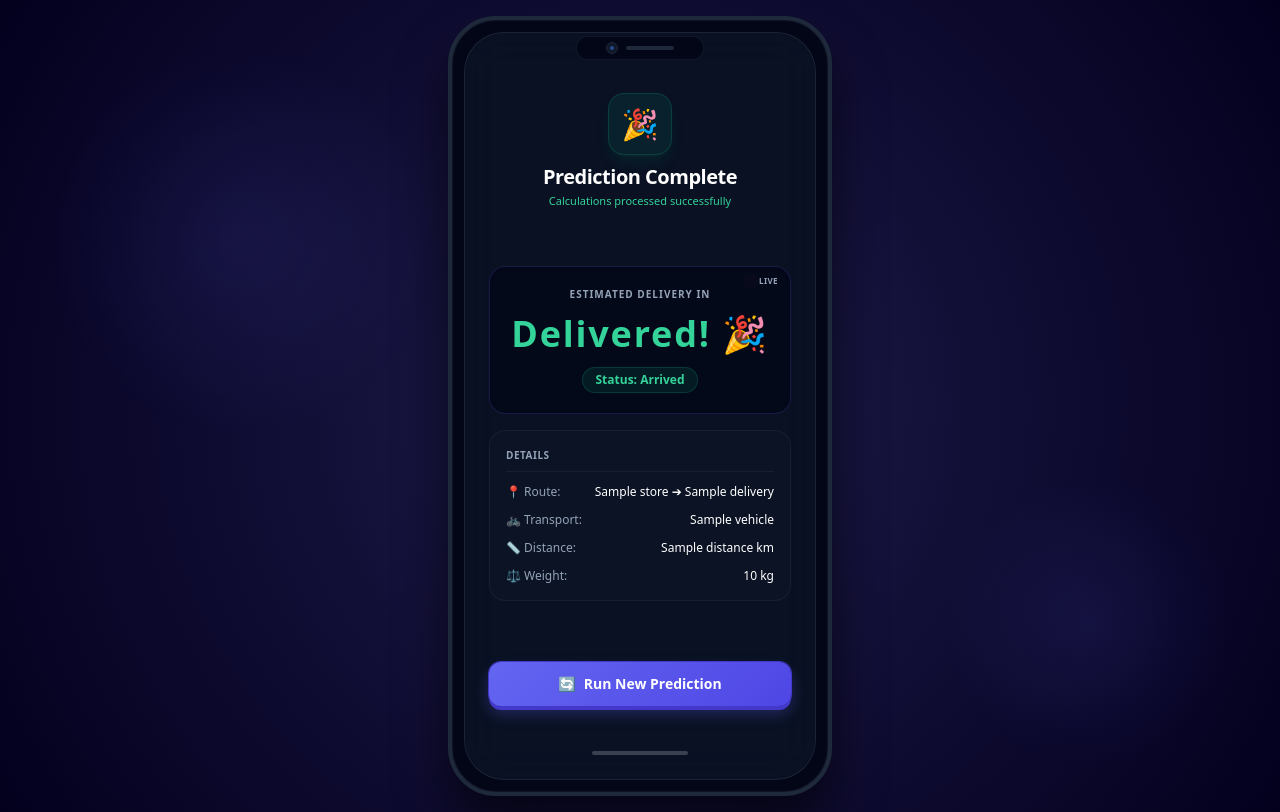
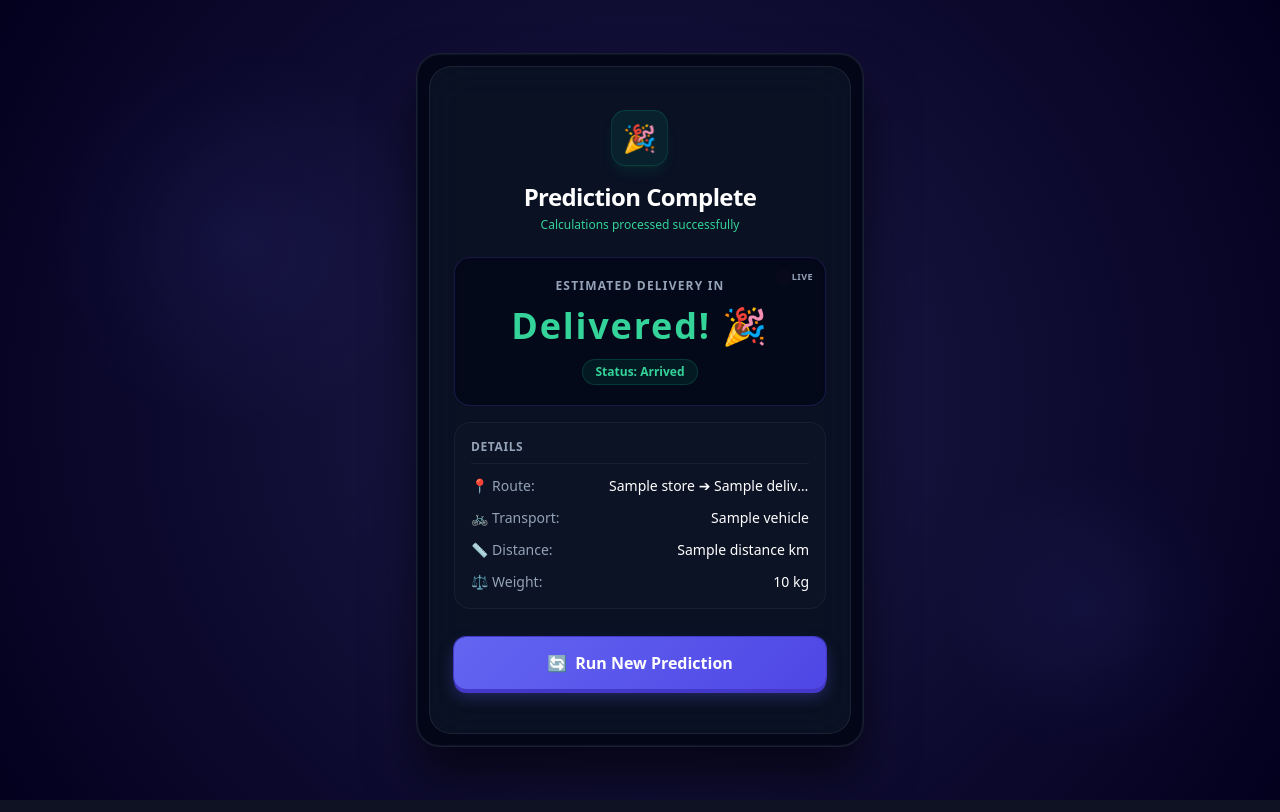
Before and after one commit to kavitha27c-droid/delivery-track, a Flask app: template templates/results.html in a window 1280 px wide. Run offline with Flask 3, Linux system fonts and the light colour scheme; the template is opened without the code that fills it: most values are stand-ins (such as "Sample title", 1, 10 or a date in 2020); some libraries are stand-ins or nearby versions.

Commit message:
Update results.html

```diff
--- a/templates/results.html
+++ b/templates/results.html
@@ -17,8 +17,8 @@
             font-family: system-ui, -apple-system, BlinkMacSystemFont, 'Segoe UI', Roboto, Oxygen, Ubuntu, Cantarell, sans-serif;
         }
 
-        /* 3D Mobile Device Chassis */
-        .phone-container {
+        /* 3D Dashboard Card Chassis - Converted to be completely fluid and responsive */
+        .card-container {
             transform-style: preserve-3d;
             transition: transform 0.15s ease-out;
             box-shadow:
@@ -32,6 +32,18 @@
             backdrop-filter: blur(20px);
             -webkit-backdrop-filter: blur(20px);
             border: 1px solid rgba(255, 255, 255, 0.08);
+            transform-style: preserve-3d;
+        }
+
+        /* Push components into interactive spatial depth layers */
+        .layer-depth-icon {
+            transform: translateZ(50px) scale(0.9);
+        }
+        .layer-depth-text {
+            transform: translateZ(30px);
+        }
+        .layer-depth-content {
+            transform: translateZ(20px);
         }
 
         /* Volumetric 3D Button Style */
@@ -45,12 +57,12 @@
                 0 4px 0 0 #4338ca,
                 0 8px 16px rgba(99, 102, 241, 0.3);
             transition: all 0.1s ease;
-            transform: translateY(-4px);
+            transform: translateY(-4px) translateZ(40px);
         }
 
         .btn-3d:hover {
             background: linear-gradient(135deg, #818cf8 0%, #4f46e5 100%);
-            transform: translateY(-5px);
+            transform: translateY(-5px) translateZ(45px);
             box-shadow:
                 0 0 0 1px #4338ca,
                 0 5px 0 0 #4338ca,
@@ -58,7 +70,7 @@
         }
 
         .btn-3d:active {
-            transform: translateY(0px);
+            transform: translateY(0px) translateZ(20px);
             box-shadow:
                 0 0 0 1px #4338ca,
                 0 0px 0 0 #4338ca,
@@ -69,55 +81,49 @@
         .bubble {
             position: absolute;
             border-radius: 50%;
-            background: radial-gradient(circle, rgba(99, 102, 241, 0.15) 0%, rgba(0,0,0,0) 70%);
+            background: radial-gradient(circle, rgba(99, 102, 241, 0.12) 0%, rgba(0,0,0,0) 70%);
             pointer-events: none;
             z-index: 1;
         }
     </style>
 </head>
-<body class="flex justify-center items-center min-h-screen p-4">
+<body class="flex justify-center items-center min-h-screen p-4 sm:p-6 md:p-8">
 
     <!-- Interactive Background Bubbles -->
-    <div class="bubble w-[400px] h-[400px] top-10 left-10 animate-pulse"></div>
-    <div class="bubble w-[300px] h-[300px] bottom-10 right-10 animate-pulse" style="animation-delay: 2s;"></div>
+    <div class="bubble w-[250px] h-[250px] sm:w-[400px] sm:h-[400px] top-10 left-10 animate-pulse"></div>
+    <div class="bubble w-[200px] h-[200px] sm:w-[300px] sm:h-[300px] bottom-10 right-10 animate-pulse" style="animation-delay: 2s;"></div>
 
-    <!-- 3D Phone Chassis Wrapper -->
-    <div id="phone" class="phone-container w-full max-w-sm h-[780px] bg-slate-950 rounded-[48px] p-3 border-4 border-slate-800 relative z-10 flex flex-col overflow-hidden">
-
-        <!-- Phone Camera Notch -->
-        <div class="absolute top-4 left-1/2 transform -translate-x-1/2 w-32 h-6 bg-slate-950 rounded-full z-30 flex items-center justify-center border border-slate-800/50">
-            <div class="w-3 h-3 rounded-full bg-slate-900 border border-slate-800 mr-2 flex justify-center items-center">
-                <div class="w-1 h-1 rounded-full bg-blue-500/50"></div>
-            </div>
-            <div class="w-12 h-1 bg-slate-800 rounded-full"></div>
-        </div>
+    <!-- 3D Fluid Chassis (Perfect match with index.html container scale) -->
+    <div id="interactive-card" class="card-container w-full max-w-md bg-slate-950 rounded-3xl p-2 sm:p-3 border border-slate-800/80 relative z-10 flex flex-col overflow-hidden">
 
         <!-- Glassmorphic Screen Layer -->
-        <div class="glass-screen flex-1 rounded-[40px] px-6 pt-12 pb-6 flex flex-col justify-between overflow-y-auto no-scrollbar z-20">
+        <div class="glass-screen flex-1 rounded-[22px] px-5 py-8 sm:px-6 sm:py-10 flex flex-col justify-between z-20">
 
-            <!-- App Header -->
-            <div class="text-center mt-3">
-                <div class="inline-flex p-3 bg-emerald-500/10 rounded-2xl border border-emerald-500/20 mb-2 shadow-lg shadow-emerald-500/10">
+            <!-- App Header & Labeled 3D Emblem View -->
+            <div class="text-center flex flex-col items-center">
+                <div class="layer-depth-icon inline-flex p-3 bg-emerald-500/10 rounded-2xl border border-emerald-500/20 mb-3 shadow-lg shadow-emerald-500/10 transition-transform duration-300 ease-out">
                     <span class="text-3xl">🎉</span>
                 </div>
-                <h2 class="text-xl font-bold tracking-tight text-white">Prediction Complete</h2>
-                <p class="text-[11px] text-emerald-400 mt-0.5">Calculations processed successfully</p>
+                <div class="layer-depth-text">
+                    <h2 class="text-xl sm:text-2xl font-bold tracking-tight text-white">Prediction Complete</h2>
+                    <p class="text-xs text-emerald-400 mt-1">Calculations processed successfully</p>
+                </div>
             </div>
 
             <!-- Result Card Viewport -->
-            <div class="my-6 space-y-4">
+            <div class="layer-depth-content my-6 space-y-4">
 
                 <!-- Live Ticking Countdown Display -->
                 <div class="bg-slate-950/60 p-5 rounded-2xl border border-indigo-500/20 text-center shadow-inner relative overflow-hidden">
-                    <div class="absolute top-2 right-3 flex items-center gap-1">
+                    <div class="absolute top-3 right-3 flex items-center gap-1">
                         <span class="w-2 h-2 rounded-full bg-red-500 animate-ping"></span>
-                        <span class="text-[8px] text-slate-400 font-bold uppercase tracking-wider">Live</span>
+                        <span class="text-[9px] text-slate-400 font-bold uppercase tracking-wider">Live</span>
                     </div>
 
-                    <p class="text-[10px] text-slate-400 uppercase tracking-widest font-bold">Estimated Delivery In</p>
+                    <p class="text-[10px] sm:text-xs text-slate-400 uppercase tracking-widest font-bold">Estimated Delivery In</p>
 
-                    <!-- This ID is targeted by JS to tick down live -->
-                    <h1 id="live-timer" class="text-4xl font-extrabold text-indigo-400 my-3 tracking-wider">
+                    <!-- Targeted by JS to tick down live -->
+                    <h1 id="live-timer" class="text-3xl sm:text-4xl font-extrabold text-indigo-400 my-3 tracking-wider">
                         {{ result.hours }}h {{ result.minutes }}m 00s
                     </h1>
 
@@ -128,12 +134,12 @@
                 </div>
 
                 <!-- Parameters breakdown -->
-                <div class="bg-slate-900/40 p-4 rounded-2xl border border-white/5 text-xs space-y-3">
-                    <h3 class="text-[10px] uppercase tracking-wider font-bold text-slate-400 border-b border-white/5 pb-2">Details</h3>
+                <div class="bg-slate-900/40 p-4 rounded-2xl border border-white/5 text-xs sm:text-sm space-y-3">
+                    <h3 class="text-[10px] sm:text-xs uppercase tracking-wider font-bold text-slate-400 border-b border-white/5 pb-2">Details</h3>
 
-                    <div class="flex justify-between items-center">
-                        <span class="text-slate-400">📍 Route:</span>
-                        <span class="text-white font-medium text-right truncate max-w-[180px]">{{ result.store }} ➔ {{ result.delivery }}</span>
+                    <div class="flex justify-between items-center gap-4">
+                        <span class="text-slate-400 whitespace-nowrap">📍 Route:</span>
+                        <span class="text-white font-medium text-right truncate max-w-[200px]">{{ result.store }} ➔ {{ result.delivery }}</span>
                     </div>
                     <div class="flex justify-between items-center">
                         <span class="text-slate-400">🚲 Transport:</span>
@@ -152,19 +158,18 @@
 
             <!-- Dynamic Re-calculate Action Button -->
             <div class="pt-2">
-                <a href="/" class="btn-3d w-full text-white font-bold py-3 text-sm flex items-center justify-center gap-2">
+                <a href="/" class="btn-3d w-full text-white font-bold py-3.5 text-sm sm:text-base flex items-center justify-center gap-2">
                     <span>🔄</span> Run New Prediction
                 </a>
             </div>
 
-            <!-- Device Navigation virtual indicator pill -->
-            <div class="w-24 h-1 bg-white/20 rounded-full mx-auto mt-2"></div>
         </div>
     </div>
 
     <!-- JavaScript to power the dynamic 3D tilting & the live countdown -->
     <script>
-        const phone = document.getElementById('phone');
+        const card = document.getElementById('interactive-card');
+        const headerIcon = document.querySelector('.layer-depth-icon');
 
         // --- 1. Dynamic 3D Tilt Mechanics ---
         document.addEventListener('mousemove', (e) => {
@@ -175,30 +180,34 @@
             const rotateX = ((clientY - centerY) / centerY) * -12;
             const rotateY = ((clientX - centerX) / centerX) * 12;
 
-            phone.style.transform = `rotateX(${rotateX}deg) rotateY(${rotateY}deg)`;
+            card.style.transform = `rotateX(${rotateX}deg) rotateY(${rotateY}deg)`;
+
+            if (headerIcon) {
+                headerIcon.style.transform = `translateZ(60px) rotateX(${rotateX * -0.5}deg) rotateY(${rotateY * -0.5}deg)`;
+            }
         });
 
         document.addEventListener('mouseleave', () => {
-            phone.style.transform = 'rotateX(0deg) rotateY(0deg)';
+            card.style.transform = 'rotateX(0deg) rotateY(0deg)';
+            if (headerIcon) headerIcon.style.transform = 'translateZ(50px) scale(0.9)';
         });
 
-        phone.addEventListener('touchmove', (e) => {
+        card.addEventListener('touchmove', (e) => {
             if(e.touches.length === 1) {
                 const touch = e.touches[0];
                 const centerX = window.innerWidth / 2;
                 const centerY = window.innerHeight / 2;
                 const rotateX = ((touch.clientY - centerY) / centerY) * -15;
                 const rotateY = ((touch.clientX - centerX) / centerX) * 15;
-                phone.style.transform = `rotateX(${rotateX}deg) rotateY(${rotateY}deg)`;
+                card.style.transform = `rotateX(${rotateX}deg) rotateY(${rotateY}deg)`;
             }
         }, { passive: true });
 
-        phone.addEventListener('touchend', () => {
-            phone.style.transform = 'rotateX(0deg) rotateY(0deg)';
+        card.addEventListener('touchend', () => {
+            card.style.transform = 'rotateX(0deg) rotateY(0deg)';
         });
 
         // --- 2. Live Countdown Timer Logic ---
-        // Grab the initial total seconds sent from the Flask Output class
         let totalSeconds = parseInt("{{ result.total_seconds }}") || 0;
         const timerElement = document.getElementById('live-timer');
         const statusBadge = document.getElementById('status-badge');
@@ -216,20 +225,16 @@
 
                 totalSeconds--;
 
-                // Calculate remaining hours, minutes, and seconds
                 const hours = Math.floor(totalSeconds / 3600);
                 const minutes = Math.floor((totalSeconds % 3600) / 60);
                 const seconds = totalSeconds % 60;
 
-                // Format numbers to always show double digits for seconds
                 const formattedSeconds = seconds < 10 ? '0' + seconds : seconds;
 
-                // Update UI text
                 timerElement.innerText = `${hours}h ${minutes}m ${formattedSeconds}s`;
             }, 1000);
         }
 
-        // Initialize the countdown when page loads
         startCountdown();
     </script>
 </body>
```
